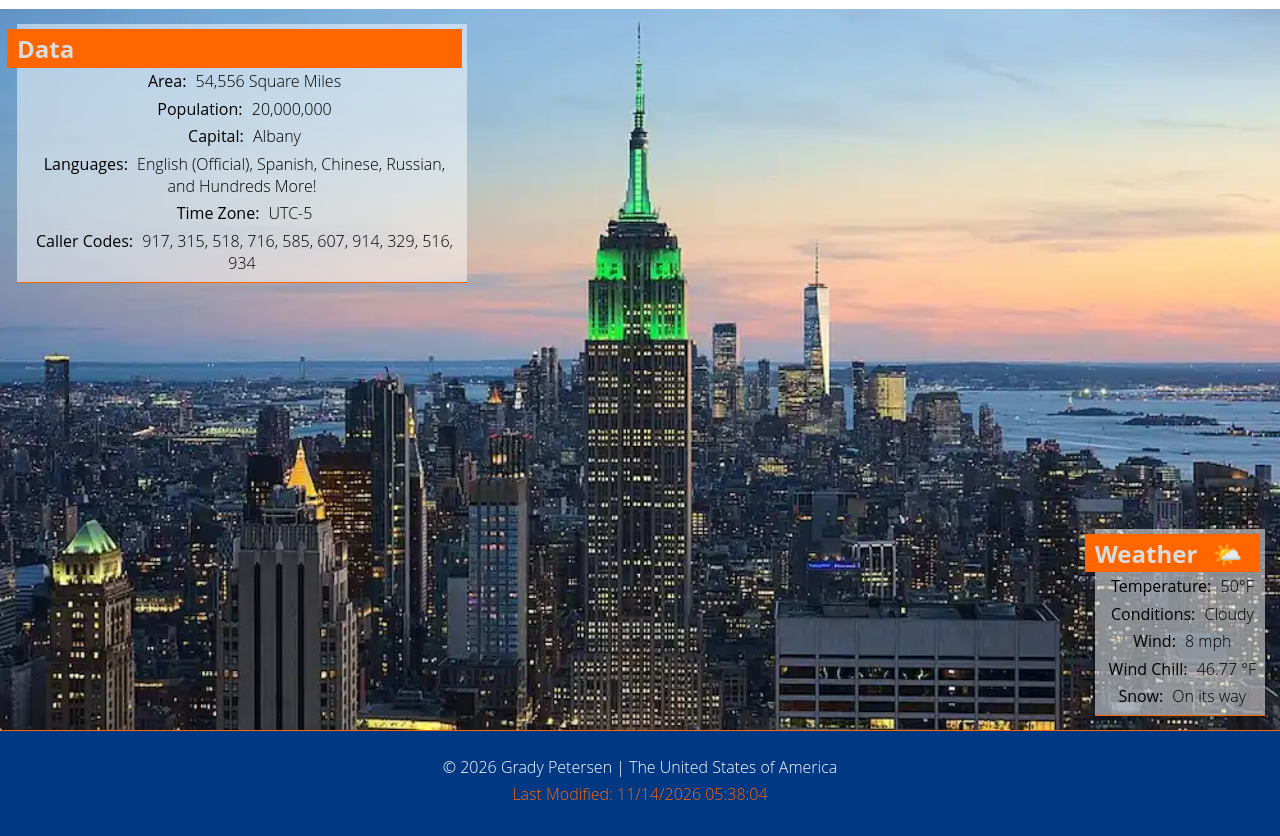
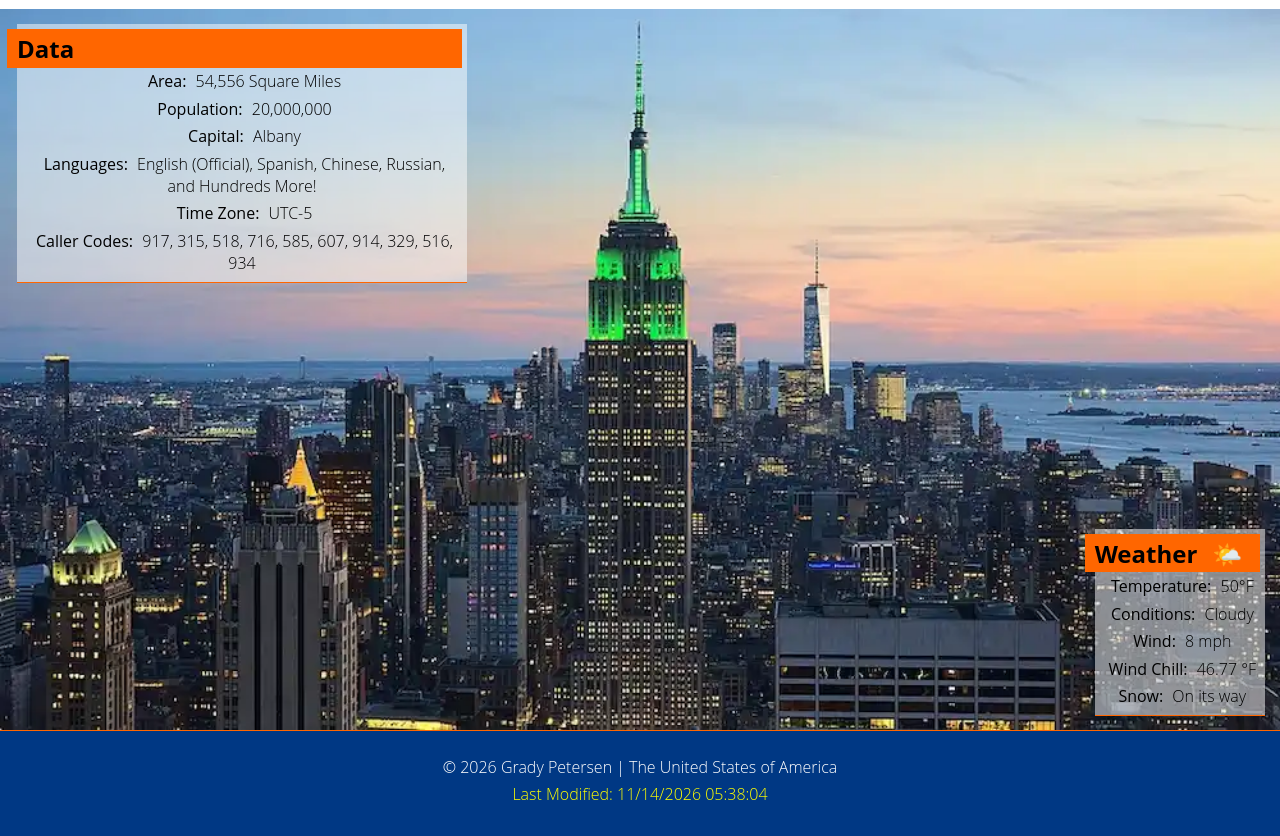
Before and after one commit to gradypetersen-programs/wdd131, a plain HTML site: page place.html in a window 1280 px wide. Shown: the part 85-921 px from the top of the page. Drawn offline with Linux system fonts and the light colour scheme.

Commit message:
Update to places.html

```diff
--- a/styles/place-large.css
+++ b/styles/place-large.css
@@ -50,7 +50,7 @@
 
     #weather h2, #data h2 {
         background-color: var(--third-color);
-        color: gainsboro;
+        color: black;
         margin-left: -15px;
         text-align: left;
         padding-left: 10px;
--- a/styles/place.css
+++ b/styles/place.css
@@ -82,6 +82,6 @@ footer {
 }
 
 #lastModified {
-    color: var(--third-color);
+    color: yellow;
     padding: 5px;
 }
```
